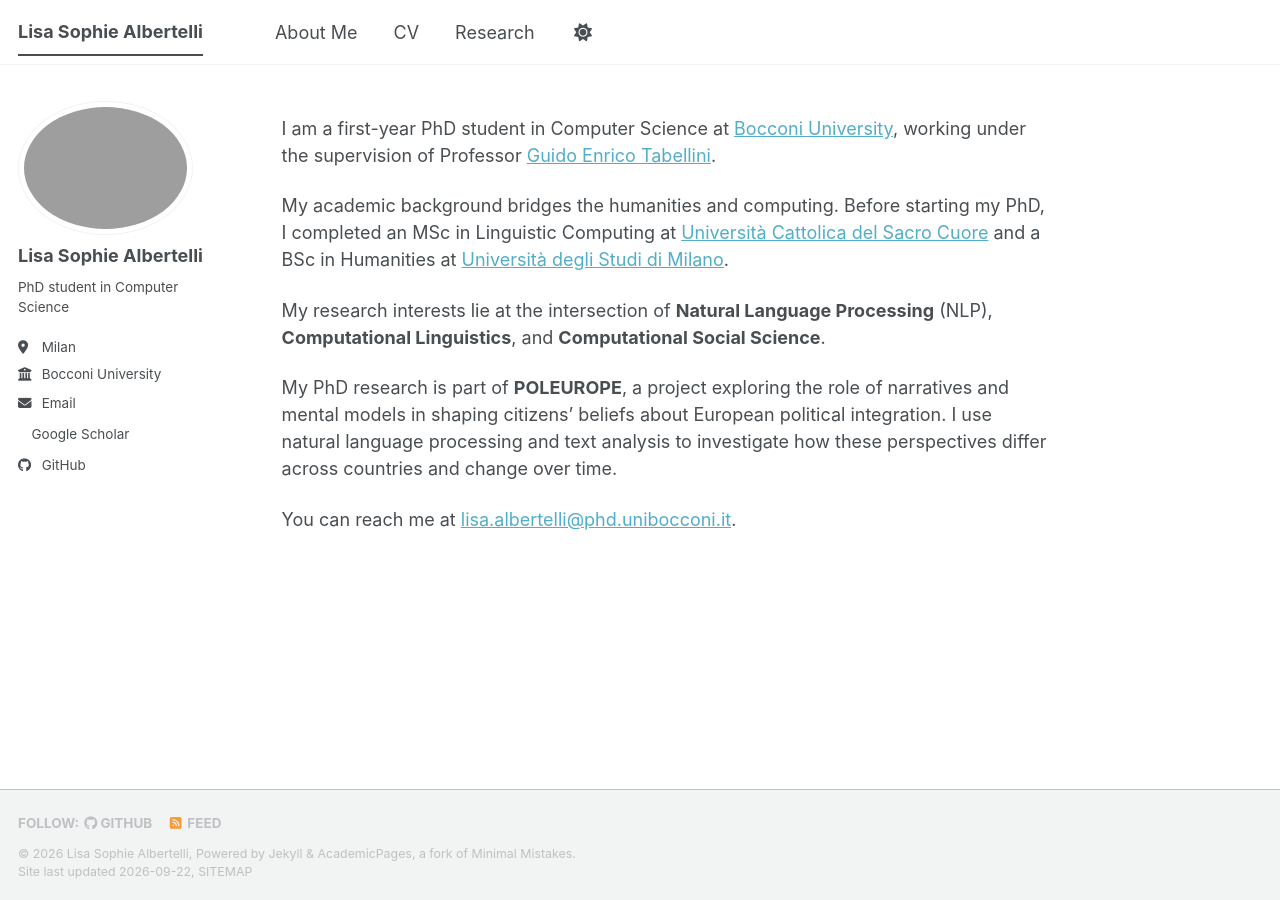
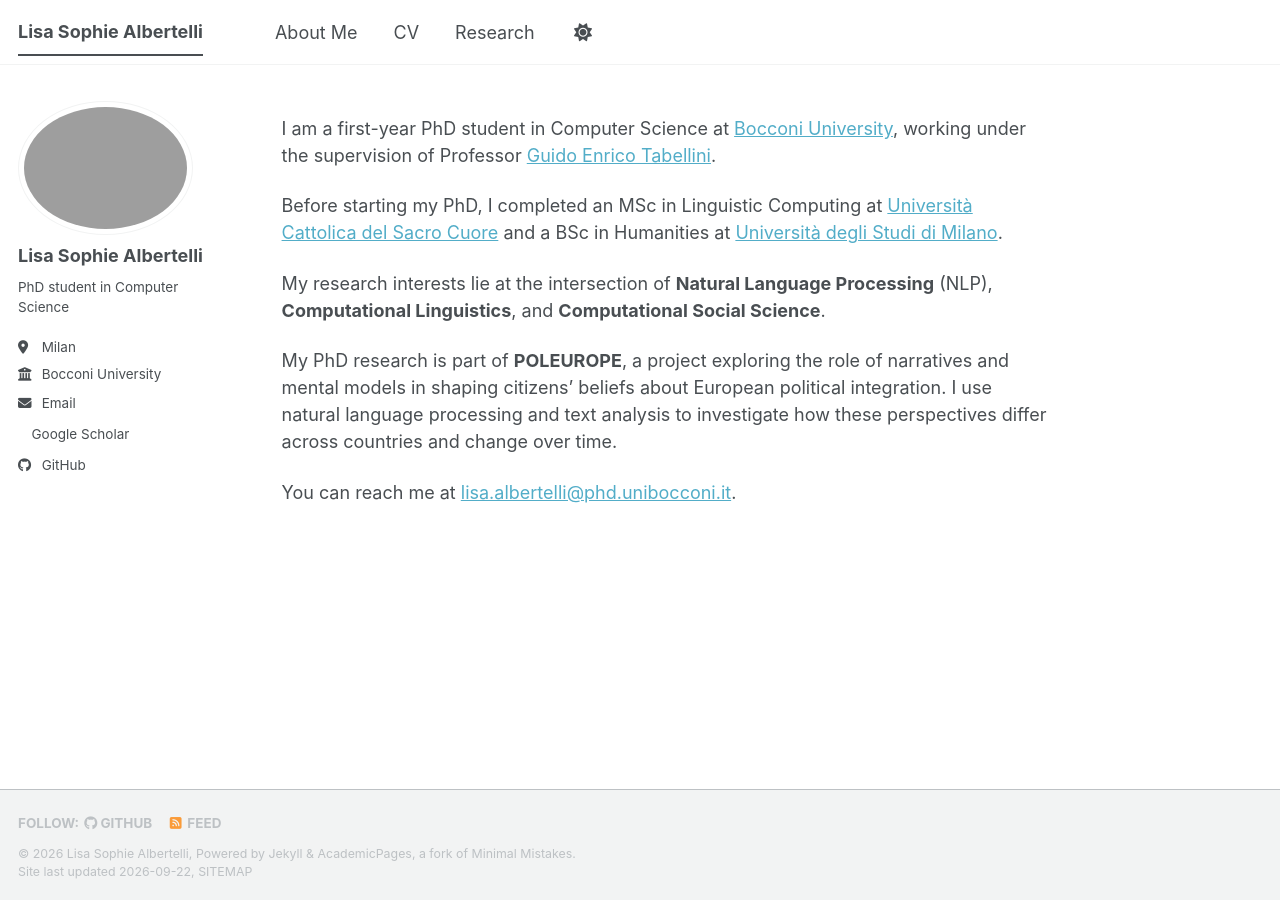
Before and after one commit to Lisaalbertelli/lisaalbertelli.github.io, a Jekyll site: the page built from _pages/about.md, in a window 1280 px wide. Built offline with Jekyll 4.4.1, drawn with Linux system fonts in a browser that asks for light colours; a style sheet for code colours, icons or effects is not loaded.

Commit message:
Update about.md

```diff
--- a/_pages/about.md
+++ b/_pages/about.md
@@ -9,7 +9,7 @@ redirect_from:
 
 I am a first-year PhD student in Computer Science at [Bocconi University](https://www.unibocconi.it/en/programs/phd/phd-statistics-and-computer-science), working under the supervision of Professor [Guido Enrico Tabellini](https://www.unibocconi.it/en/faculty/guido-tabellini).
 
-My academic background bridges the humanities and computing. Before starting my PhD, I completed an MSc in Linguistic Computing at [Università Cattolica del Sacro Cuore](https://www.unicatt.it/) and a BSc in Humanities at [Università degli Studi di Milano](https://www.unimi.it/it).
+Before starting my PhD, I completed an MSc in Linguistic Computing at [Università Cattolica del Sacro Cuore](https://www.unicatt.it/) and a BSc in Humanities at [Università degli Studi di Milano](https://www.unimi.it/it).
 
 My research interests lie at the intersection of **Natural Language Processing** (NLP), **Computational Linguistics**, and **Computational Social Science**.
 
```
